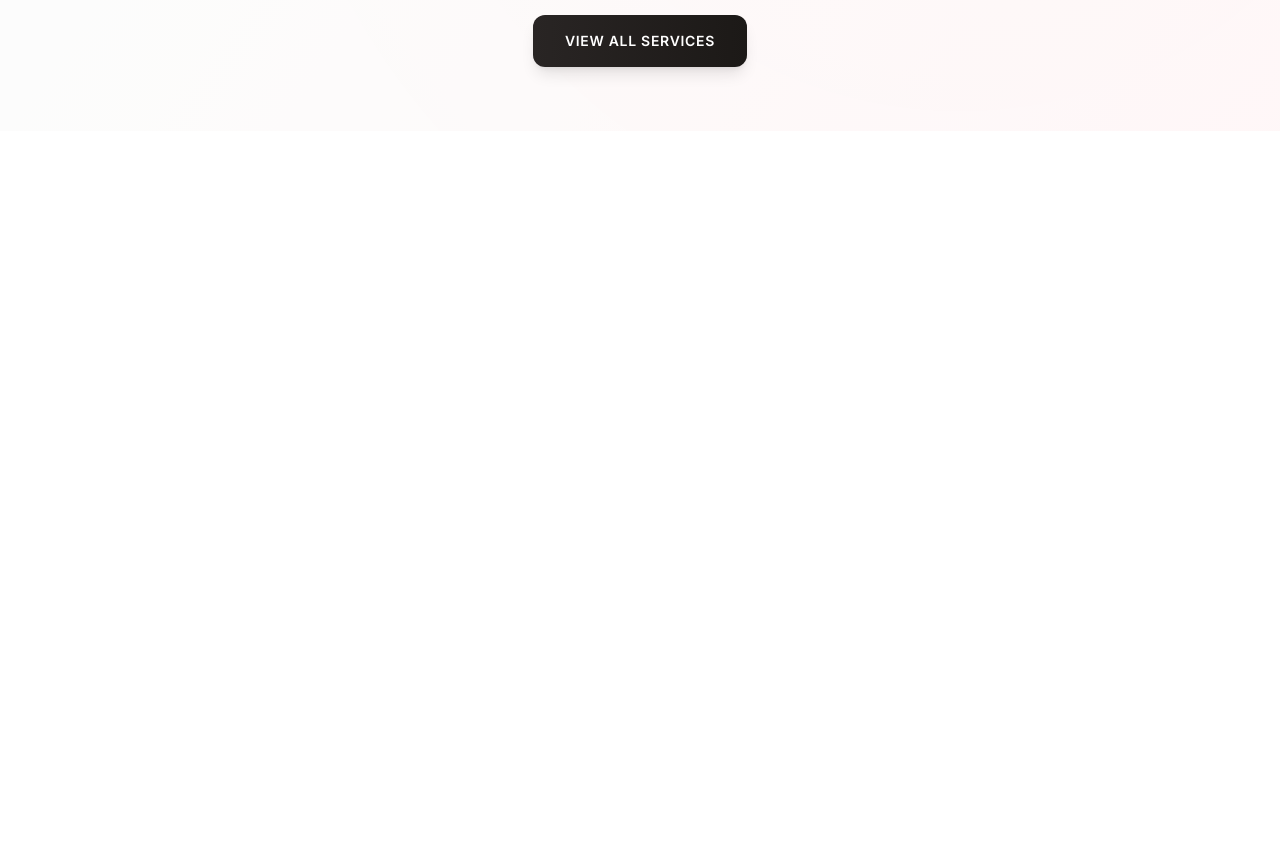
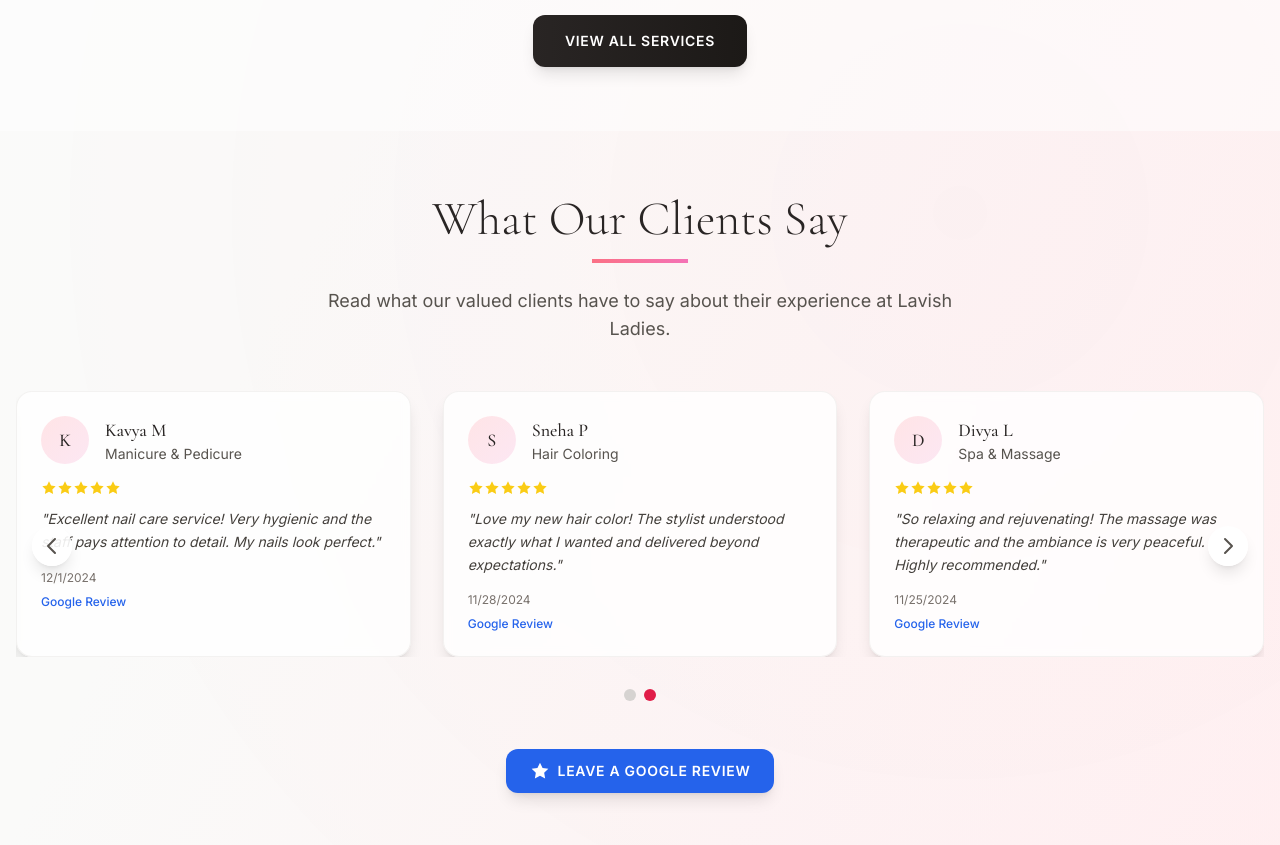
Before and after one commit to KrithikaRaviraj/super-eureka, a React (Create React App) app: page / in a window 1280 px wide. Shown: the part 1720-2565 px from the top of the page. Before the commit the page ends 1851 px from the top, so only its background shows below. Built offline with nearby package versions, Linux system fonts and the light colour scheme; no server answers.

Commit message:
Add anonymous feedback option and enhance testimonials display

```diff
--- a/models/Feedback.js
+++ b/models/Feedback.js
@@ -13,7 +13,8 @@ const feedbackSchema = new mongoose.Schema({
   overallRating: { type: Number, min: 1, max: 5 },
   approvalStatus: { type: String, enum: ['pending', 'approved', 'rejected'], default: 'pending' },
   approvalToken: { type: String },
-  showAsTestimonial: { type: Boolean, default: false }
+  showAsTestimonial: { type: Boolean, default: false },
+  isAnonymous: { type: Boolean, default: false }
 }, {
   timestamps: true
 });
--- a/src/FeedbackForm.js
+++ b/src/FeedbackForm.js
@@ -16,7 +16,8 @@ export default function FeedbackForm() {
     staffFriendliness: 0,
     salonCleanliness: 0,
     recommendation: 0,
-    comments: ''
+    comments: '',
+    isAnonymous: false
   });
   const [hoveredRating, setHoveredRating] = useState({});
 
@@ -268,6 +269,19 @@ export default function FeedbackForm() {
                 />
               </div>
 
+              <div className="flex items-center space-x-3">
+                <input
+                  type="checkbox"
+                  id="anonymous"
+                  checked={feedback.isAnonymous}
+                  onChange={(e) => setFeedback({ ...feedback, isAnonymous: e.target.checked })}
+                  className="w-4 h-4 text-rose-600 border-2 border-stone-300 rounded focus:ring-rose-500"
+                />
+                <label htmlFor="anonymous" className="font-sans text-sm text-stone-700">
+                  Post anonymously (your name will not be displayed)
+                </label>
+              </div>
+
               {error && (
                 <div className="bg-red-50 border border-red-200 text-red-600 px-4 py-3 rounded-xl font-sans text-sm">
                   {error}
--- a/src/components/Testimonials.js
+++ b/src/components/Testimonials.js
@@ -1,7 +1,70 @@
-import React from 'react';
+import React, { useState, useEffect } from 'react';
 
 export default function Testimonials({ testimonials }) {
-  if (testimonials.length === 0) return null;
+  const [currentSlide, setCurrentSlide] = useState(0);
+
+  // Sample Google Reviews as fallback
+  const googleReviews = [
+    {
+      userName: "Priya S",
+      service: "Hair Styling",
+      overallRating: 5,
+      comments: "Amazing service! The staff is very professional and the salon is clean and well-maintained. Highly recommend for all beauty needs.",
+      createdAt: "2024-12-15"
+    },
+    {
+      userName: "Meera K",
+      service: "Facial Treatment",
+      overallRating: 5,
+      comments: "Best facial I've ever had! The products used are of high quality and the results were immediate. Will definitely come back.",
+      createdAt: "2024-12-10"
+    },
+    {
+      userName: "Anita R",
+      service: "Bridal Package",
+      overallRating: 5,
+      comments: "Perfect bridal makeover! They made me look absolutely stunning on my wedding day. The team is skilled and very caring.",
+      createdAt: "2024-12-05"
+    },
+    {
+      userName: "Kavya M",
+      service: "Manicure & Pedicure",
+      overallRating: 5,
+      comments: "Excellent nail care service! Very hygienic and the staff pays attention to detail. My nails look perfect.",
+      createdAt: "2024-12-01"
+    },
+    {
+      userName: "Sneha P",
+      service: "Hair Coloring",
+      overallRating: 5,
+      comments: "Love my new hair color! The stylist understood exactly what I wanted and delivered beyond expectations.",
+      createdAt: "2024-11-28"
+    },
+    {
+      userName: "Divya L",
+      service: "Spa & Massage",
+      overallRating: 5,
+      comments: "So relaxing and rejuvenating! The massage was therapeutic and the ambiance is very peaceful. Highly recommended.",
+      createdAt: "2024-11-25"
+    }
+  ];
+
+  const displayTestimonials = testimonials.length > 0 ? testimonials : googleReviews;
+
+  useEffect(() => {
+    const timer = setInterval(() => {
+      setCurrentSlide((prev) => (prev + 1) % Math.ceil(displayTestimonials.length / 3));
+    }, 4000);
+    return () => clearInterval(timer);
+  }, [displayTestimonials.length]);
+
+  const nextSlide = () => {
+    setCurrentSlide((prev) => (prev + 1) % Math.ceil(displayTestimonials.length / 3));
+  };
+
+  const prevSlide = () => {
+    setCurrentSlide((prev) => (prev - 1 + Math.ceil(displayTestimonials.length / 3)) % Math.ceil(displayTestimonials.length / 3));
+  };
 
   return (
     <section className="py-16 px-4">
@@ -12,17 +75,27 @@ export default function Testimonials({ testimonials }) {
           <p className="font-sans text-lg text-stone-600 max-w-2xl mx-auto">Read what our valued clients have to say about their experience at Lavish Ladies.</p>
         </div>
 
+        <div className="relative">
+          <div className="overflow-hidden">
+            <div
+              className="flex transition-transform duration-500 ease-in-out"
+              style={{ transform: `translateX(-${currentSlide * 100}%)` }}
+            >
+              {Array.from({ length: Math.ceil(displayTestimonials.length / 3) }).map((_, slideIndex) => (
+                <div key={slideIndex} className="w-full flex-shrink-0">
                   <div className="grid md:grid-cols-2 lg:grid-cols-3 gap-8">
-          {testimonials.map((testimonial, index) => (
+                    {displayTestimonials.slice(slideIndex * 3, slideIndex * 3 + 3).map((testimonial, index) => (
                       <div key={index} className="bg-white/80 backdrop-blur-sm rounded-2xl p-6 shadow-lg hover:shadow-xl transition-all duration-300 border border-stone-200/50">
                         <div className="flex items-center mb-4">
                           <div className="w-12 h-12 bg-gradient-to-br from-rose-100 to-pink-100 rounded-full flex items-center justify-center mr-4">
                             <span className="font-serif text-lg font-medium text-stone-800">
-                    {testimonial.userName.charAt(0).toUpperCase()}
+                              {testimonial.isAnonymous ? 'A' : testimonial.userName.charAt(0).toUpperCase()}
                             </span>
                           </div>
                           <div>
-                  <h4 className="font-serif text-lg font-medium text-stone-800">{testimonial.userName}</h4>
+                            <h4 className="font-serif text-lg font-medium text-stone-800">
+                              {testimonial.isAnonymous ? 'Anonymous Customer' : testimonial.userName}
+                            </h4>
                             <p className="text-stone-600 text-sm">{testimonial.service}</p>
                           </div>
                         </div>
@@ -42,8 +115,48 @@ export default function Testimonials({ testimonials }) {
                         <div className="mt-4 text-xs text-stone-500">
                           {new Date(testimonial.createdAt).toLocaleDateString()}
                         </div>
+                        {testimonials.length === 0 && (
+                          <div className="mt-2 text-xs text-blue-600 font-medium">
+                            Google Review
+                          </div>
+                        )}
                       </div>
                     ))}
+                  </div>
+                </div>
+              ))}
+            </div>
+          </div>
+
+          <button
+            onClick={prevSlide}
+            className="absolute left-4 top-1/2 transform -translate-y-1/2 bg-white/90 hover:bg-white text-stone-600 hover:text-stone-800 p-2 rounded-full shadow-lg transition-all duration-200"
+          >
+            <svg className="w-6 h-6" fill="none" stroke="currentColor" viewBox="0 0 24 24">
+              <path strokeLinecap="round" strokeLinejoin="round" strokeWidth={2} d="M15 19l-7-7 7-7" />
+            </svg>
+          </button>
+
+          <button
+            onClick={nextSlide}
+            className="absolute right-4 top-1/2 transform -translate-y-1/2 bg-white/90 hover:bg-white text-stone-600 hover:text-stone-800 p-2 rounded-full shadow-lg transition-all duration-200"
+          >
+            <svg className="w-6 h-6" fill="none" stroke="currentColor" viewBox="0 0 24 24">
+              <path strokeLinecap="round" strokeLinejoin="round" strokeWidth={2} d="M9 5l7 7-7 7" />
+            </svg>
+          </button>
+
+          <div className="flex justify-center mt-8 space-x-2">
+            {Array.from({ length: Math.ceil(displayTestimonials.length / 3) }).map((_, index) => (
+              <button
+                key={index}
+                onClick={() => setCurrentSlide(index)}
+                className={`w-3 h-3 rounded-full transition-all duration-200 ${
+                  currentSlide === index ? 'bg-rose-600' : 'bg-stone-300 hover:bg-stone-400'
+                }`}
+              />
+            ))}
+          </div>
         </div>
 
         <div className="text-center mt-12">
```
Also changed, not shown: routes/appointments.js (+4 -3 lines). Lines whose indentation alone changed are shown as unchanged.
